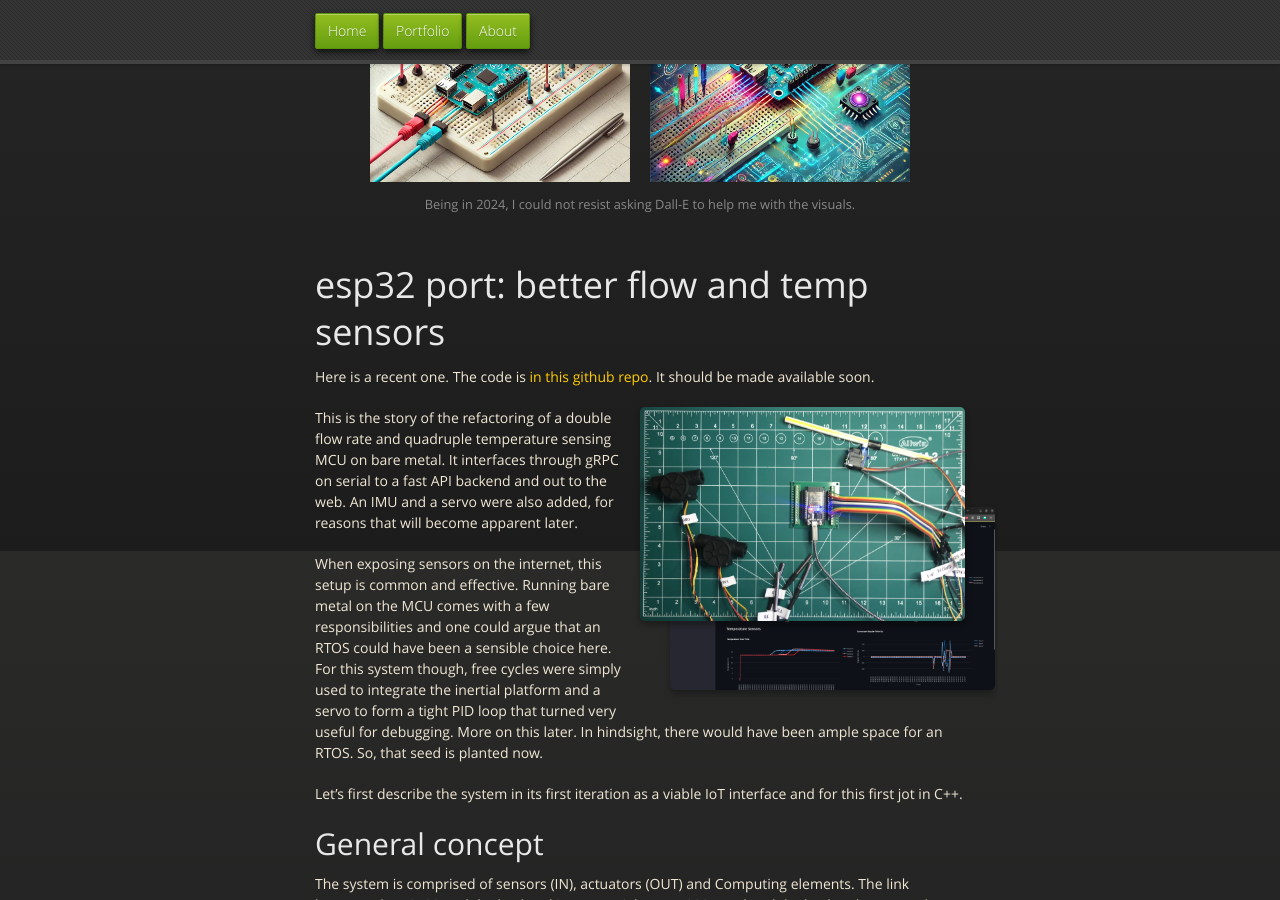
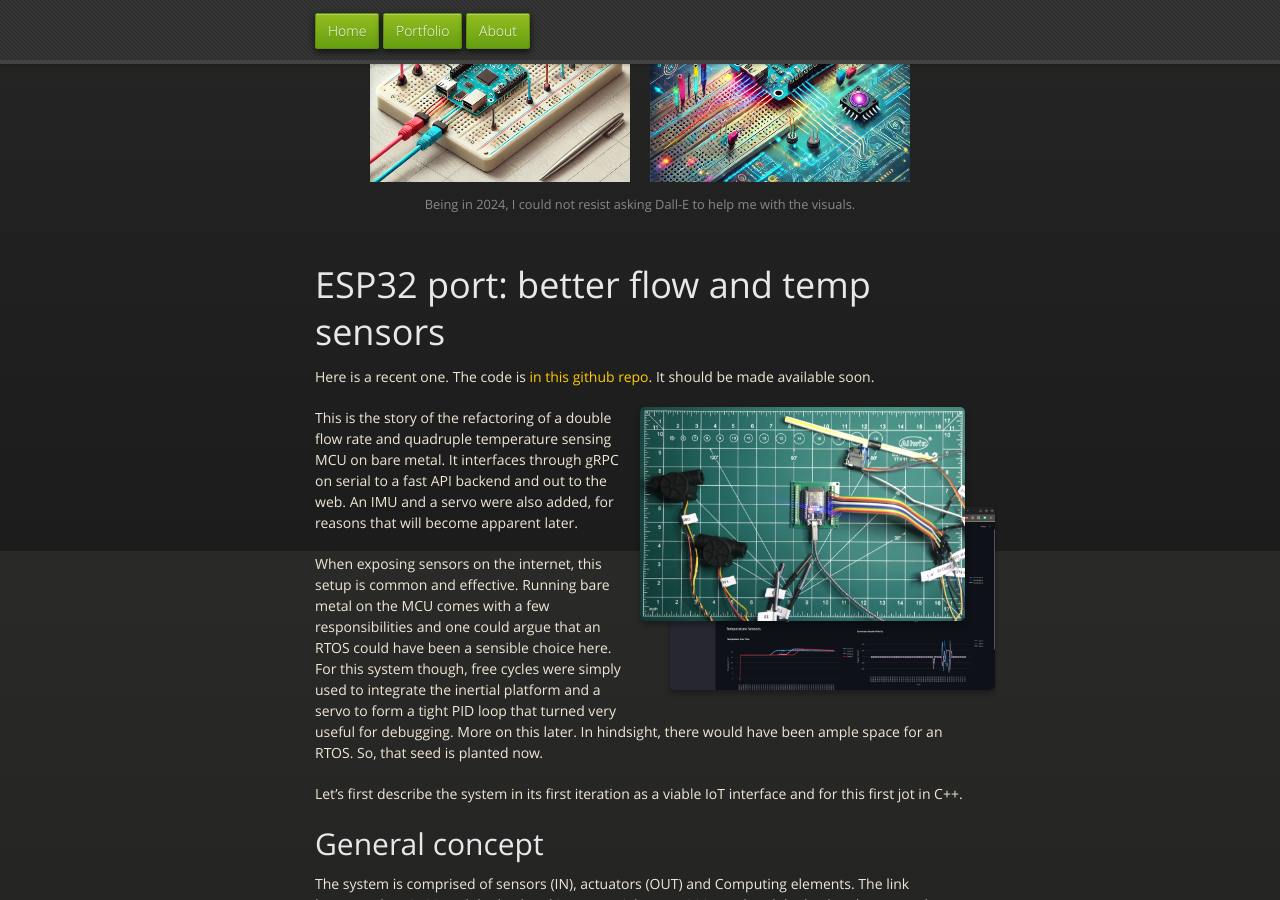
Before and after one commit to fperron-kt88/fx-portfolio, a Jekyll site: the page built from _posts/2024-12-17-new-esp32-flow-and-temp.md, in a window 1280 px wide and 900 px high, scrolled down 349 px. Built offline with Jekyll 4.4.1, drawn with Linux system fonts in a browser that asks for light colours; comment, search, counter and statistics services are not loaded.

```diff
--- a/_posts/2024-12-17-new-esp32-flow-and-temp.md
+++ b/_posts/2024-12-17-new-esp32-flow-and-temp.md
@@ -1,6 +1,6 @@
 ---
 layout: default
-title: "esp32 port: better flow and temp sensors"
+title: "ESP32 port: better flow and temp sensors"
 date: 2024-06-17
 categories: projects
 image: /assets/images/project1.jpg
```
Also changed, not shown: _pages/portfolio.md (+2 -0 lines).
